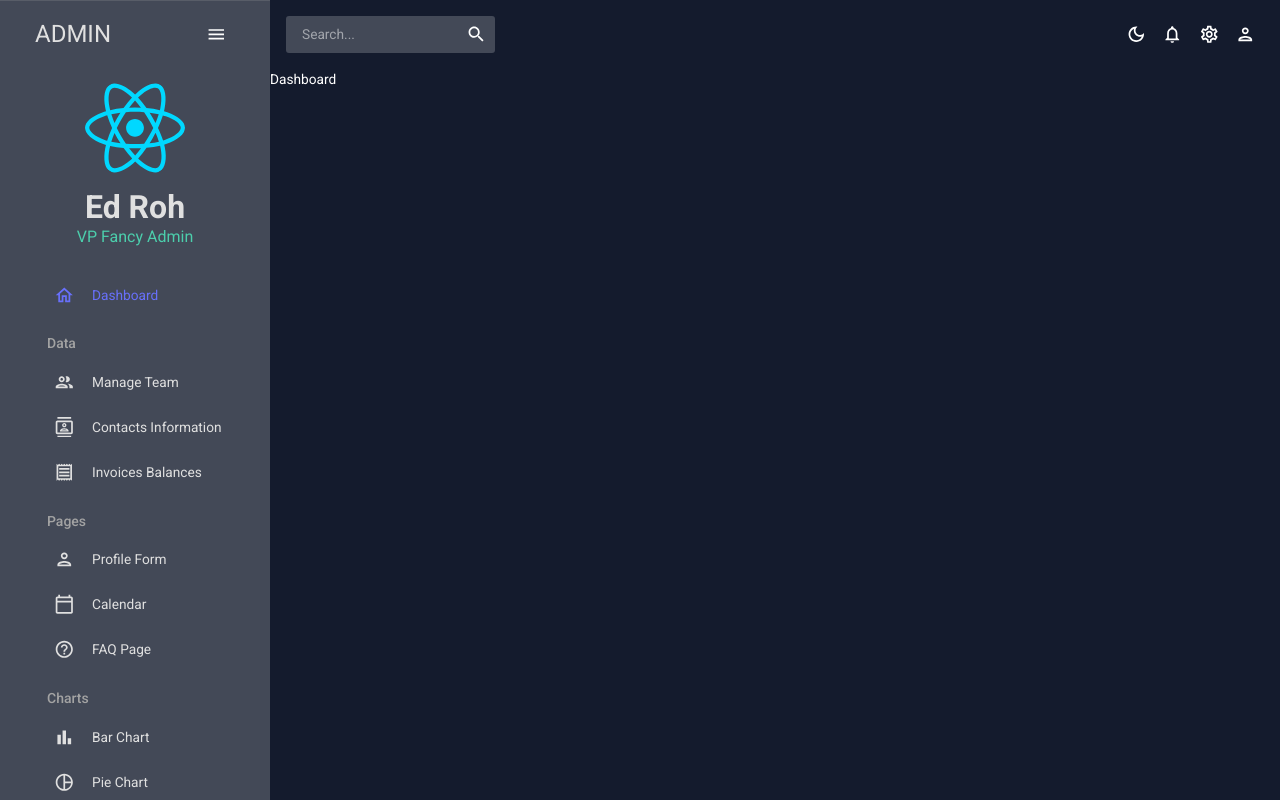
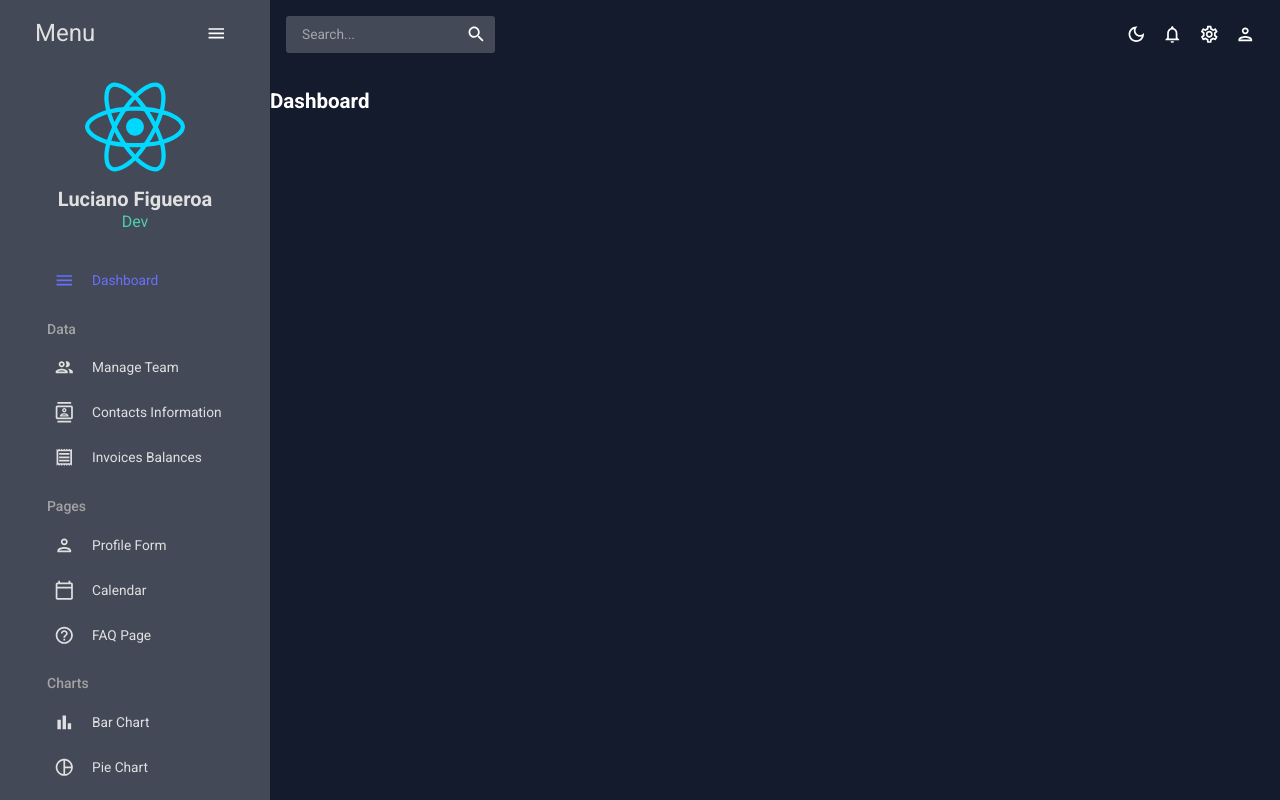
Before and after one commit to karluxio/frontend-react-admin-app, a React app: page / in a window 1280 px wide. Built offline with nearby package versions, Linux system fonts and the light colour scheme; the HTML template or start-up script is replaced by a standard one.

Commit message:
refactor: split the sidebar into components

```diff
--- a/src/scenes/dashboard/index.jsx
+++ b/src/scenes/dashboard/index.jsx
@@ -1,3 +1,3 @@
 export const Dashboard = () => {
-  return <div>Dashboard</div>;
+  return <h2>Dashboard</h2>;
 };
--- a/src/scenes/global/sidebar/Sidebar.jsx
+++ b/src/scenes/global/sidebar/Sidebar.jsx
@@ -1,104 +1,22 @@
-import {
-  SidebarContext,
-  SidebarGroups,
-  SidebarItem,
-  groupsSidebarData,
-} from "@/scenes";
+import { SidebarContext, SidebarHeader } from "@/scenes";
 
-import HomeOutlinedIcon from "@mui/icons-material/HomeOutlined";
-import MenuOutlinedIcon from "@mui/icons-material/MenuOutlined";
-import { Box, IconButton, Typography } from "@mui/material";
+import { Box } from "@mui/material";
 
-import { Menu, MenuItem, ProSidebar, SidebarHeader } from "react-pro-sidebar";
+import { Menu, ProSidebar } from "react-pro-sidebar";
 import "react-pro-sidebar/dist/css/styles.css";
 
-import ReactLogo from "@/assets/react.svg";
 import { useContext } from "react";
+import { SidebarBody } from "./components/SidebarBody";
 
 const Sidebar = () => {
-  const {
-    colors,
-    isCollapsed,
-    setIsCollapsed,
-    proSidebarCustomStyles,
-    selected,
-    setSelected,
-  } = useContext(SidebarContext);
+  const { isCollapsed, proSidebarCustomStyles } = useContext(SidebarContext);
 
   return (
     <Box height={"100%"} sx={proSidebarCustomStyles}>
       <ProSidebar collapsed={isCollapsed}>
         <Menu iconShape="square">
-          {/* LOGO AND MENU ICON */}
           <SidebarHeader />
-
-          <MenuItem
-            onClick={() => setIsCollapsed(!isCollapsed)}
-            icon={isCollapsed ? <MenuOutlinedIcon /> : undefined}
-            style={{
-              margin: "10px 0 20px 0",
-              color: colors.grey[100],
-            }}
-          >
-            {!isCollapsed && (
-              <Box
-                display="flex"
-                justifyContent="space-between"
-                alignItems="center"
-                ml="15px"
-              >
-                <Typography variant="h3" color={colors.grey[100]}>
-                  ADMIN
-                </Typography>
-                <IconButton onClick={() => setIsCollapsed(!isCollapsed)}>
-                  <MenuOutlinedIcon />
-                </IconButton>
-              </Box>
-            )}
-          </MenuItem>
-
-          {!isCollapsed && (
-            <Box mb="25px">
-              <Box display="flex" justifyContent="center" alignItems="center">
-                <img
-                  alt="profile-user"
-                  width="100px"
-                  height="100px"
-                  src={ReactLogo}
-                  style={{ cursor: "pointer", borderRadius: "50%" }}
-                />
-              </Box>
-              <Box textAlign="center">
-                <Typography
-                  variant="h2"
-                  color={colors.grey[100]}
-                  fontWeight="bold"
-                  sx={{ m: "10px 0 0 0" }}
-                >
-                  Ed Roh
-                </Typography>
-                <Typography variant="h5" color={colors.greenAccent[500]}>
-                  VP Fancy Admin
-                </Typography>
-              </Box>
-            </Box>
-          )}
-
-          <Box paddingLeft={isCollapsed ? undefined : "10%"}>
-            <SidebarItem
-              title="Dashboard"
-              to="/"
-              icon={<HomeOutlinedIcon />}
-              selected={selected}
-              setSelected={setSelected}
-            />
-
-            <SidebarGroups
-              groups={groupsSidebarData}
-              selected={selected}
-              setSelected={setSelected}
-            />
-          </Box>
+          <SidebarBody />
         </Menu>
       </ProSidebar>
     </Box>
--- /dev/null
+++ b/src/scenes/global/sidebar/components/SidebarBody.jsx
@@ -0,0 +1,33 @@
+import {
+  SidebarContext,
+  SidebarItem,
+  groupsSidebarData,
+  SidebarGroups,
+} from "@/scenes";
+
+import { Box } from "@mui/material";
+import HomeOutlinedIcon from "@mui/icons-material/MenuOutlined";
+
+import React, { useContext } from "react";
+
+export const SidebarBody = () => {
+  const { selected, setSelected, isCollapsed } = useContext(SidebarContext);
+
+  return (
+    <Box paddingLeft={isCollapsed ? undefined : "10%"}>
+      <SidebarItem
+        title="Dashboard"
+        to="/"
+        icon={<HomeOutlinedIcon />}
+        selected={selected}
+        setSelected={setSelected}
+      />
+
+      <SidebarGroups
+        groups={groupsSidebarData}
+        selected={selected}
+        setSelected={setSelected}
+      />
+    </Box>
+  );
+};
--- a/src/scenes/global/sidebar/components/SidebarGroupItems.jsx
+++ b/src/scenes/global/sidebar/components/SidebarGroupItems.jsx
@@ -1,10 +1,9 @@
-import { SidebarItem } from "@/scenes";
+import { SidebarItem, SidebarContext } from "@/scenes";
 import { Typography } from "@mui/material";
 import { useContext } from "react";
-import { SidebarContext } from "../context/SidebarContext";
 
 export const SidebarGroupItems = ({ groupTitle = "", itemsData = [] }) => {
-  const { colors, selected, setSelected } = useContext(SidebarContext);
+  const { colors } = useContext(SidebarContext);
 
   return (
     <>
@@ -15,15 +14,9 @@ export const SidebarGroupItems = ({ groupTitle = "", itemsData = [] }) => {
       >
         {groupTitle}
       </Typography>
+
       {itemsData.map(({ title, to, icon }) => (
-        <SidebarItem
-          key={title}
-          title={title}
-          to={to}
-          icon={icon}
-          selected={selected}
-          setSelected={setSelected}
-        />
+        <SidebarItem key={title} title={title} to={to} icon={icon} />
       ))}
     </>
   );
--- a/src/scenes/global/sidebar/components/SidebarGroups.jsx
+++ b/src/scenes/global/sidebar/components/SidebarGroups.jsx
@@ -1,17 +1,7 @@
-import { SidebarContext, SidebarGroupItems } from "@/scenes";
-import { useContext } from "react";
+import { SidebarGroupItems } from "@/scenes";
 
 export const SidebarGroups = ({ groups = [] }) => {
-  const { selected, setSelected, colors } = useContext(SidebarContext);
-
   return groups.map(({ title = "", items = [] }) => (
-    <SidebarGroupItems
-      key={title}
-      groupTitle={title}
-      itemsData={items}
-      selected={selected}
-      setSelected={setSelected}
-      colors={colors}
-    />
+    <SidebarGroupItems key={title} groupTitle={title} itemsData={items} />
   ));
 };
--- a/src/scenes/global/sidebar/components/SidebarHeader.jsx
+++ b/src/scenes/global/sidebar/components/SidebarHeader.jsx
@@ -1,38 +1,39 @@
-import { SidebarContext } from "@/scenes";
+import ReactLogo from "@/assets/react.svg";
+import { SidebarContext, SidebarHeaderTitle } from "@/scenes";
+
 import MenuOutlinedIcon from "@mui/icons-material/MenuOutlined";
-import { Box, IconButton, Typography } from "@mui/material";
+
 import React, { useContext } from "react";
 import { MenuItem } from "react-pro-sidebar";
+import { SidebarHeaderLogo } from "./SidebarHeaderLogo";
 
 export const SidebarHeader = () => {
   const { isCollapsed, setIsCollapsed, colors } = useContext(SidebarContext);
 
+  const styles = {
+    margin: "10px 0 20px 0",
+    color: colors.grey[100],
+  };
+
   return (
     <>
+      {/* TITLE */}
       <MenuItem
         onClick={() => setIsCollapsed(!isCollapsed)}
         icon={isCollapsed ? <MenuOutlinedIcon /> : undefined}
-        style={{
-          margin: "10px 0 20px 0",
-          color: colors.grey[100],
-        }}
+        style={styles}
       >
-        {!isCollapsed && (
-          <Box
-            display="flex"
-            justifyContent="space-between"
-            alignItems="center"
-            ml="15px"
-          >
-            <Typography variant="h3" color={colors.grey[100]}>
-              ADMIN
-            </Typography>
-            <IconButton onClick={() => setIsCollapsed(!isCollapsed)}>
-              <MenuOutlinedIcon />
-            </IconButton>
-          </Box>
-        )}
+        {!isCollapsed && <SidebarHeaderTitle />}
       </MenuItem>
+
+      {/* USER PHOTO, USERNAME AND ROLE */}
+      {!isCollapsed && (
+        <SidebarHeaderLogo
+          logo={ReactLogo}
+          username="Luciano Figueroa"
+          role="Dev"
+        />
+      )}
     </>
   );
 };
--- /dev/null
+++ b/src/scenes/global/sidebar/components/SidebarHeaderLogo.jsx
@@ -0,0 +1,37 @@
+import { Box, Typography } from "@mui/material";
+import { useContext } from "react";
+import { SidebarContext } from "@/scenes";
+
+export const SidebarHeaderLogo = ({ logo, username, role }) => {
+  const { colors } = useContext(SidebarContext);
+
+  return (
+    <Box mb="25px">
+      {/* USER PHOTO */}
+      <Box display="flex" justifyContent="center" alignItems="center">
+        <img
+          alt="profile-user"
+          width="100px"
+          height="100px"
+          src={logo}
+          style={{ cursor: "pointer", borderRadius: "50%" }}
+        />
+      </Box>
+
+      {/* USER NAME AND ROLE */}
+      <Box textAlign="center">
+        <Typography
+          variant="h4"
+          color={colors.grey[100]}
+          fontWeight="bold"
+          sx={{ m: "10px 0 0 0" }}
+        >
+          {username}
+        </Typography>
+        <Typography variant="h5" color={colors.greenAccent[500]}>
+          {role}
+        </Typography>
+      </Box>
+    </Box>
+  );
+};
--- /dev/null
+++ b/src/scenes/global/sidebar/components/SidebarHeaderTitle.jsx
@@ -0,0 +1,26 @@
+import React from "react";
+import { useContext } from "react";
+import { SidebarContext } from "@/scenes";
+import { Box, IconButton, Typography } from "@mui/material";
+import MenuOutlinedIcon from "@mui/icons-material/MenuOutlined";
+
+export const SidebarHeaderTitle = ({ title = "Menu" }) => {
+  const { colors, isCollapsed, setIsCollapsed } = useContext(SidebarContext);
+
+  return (
+    <Box
+      display="flex"
+      justifyContent="space-between"
+      alignItems="center"
+      ml="15px"
+    >
+      <Typography variant="h3" color={colors.grey[100]}>
+        {title}
+      </Typography>
+
+      <IconButton onClick={() => setIsCollapsed(!isCollapsed)}>
+        <MenuOutlinedIcon />
+      </IconButton>
+    </Box>
+  );
+};
--- a/src/scenes/index.js
+++ b/src/scenes/index.js
@@ -4,6 +4,7 @@ export { default as Sidebar } from "./global/sidebar/Sidebar";
 export * from "./global/sidebar/components/SidebarGroupItems";
 export * from "./global/sidebar/components/SidebarGroups";
 export * from "./global/sidebar/components/SidebarHeader";
+export * from "./global/sidebar/components/SidebarHeaderTitle";
 export * from "./global/sidebar/components/SidebarItem";
 export * from "./global/sidebar/context/SidebarContext";
 export * from "./global/sidebar/context/SidebarProvider";
```
